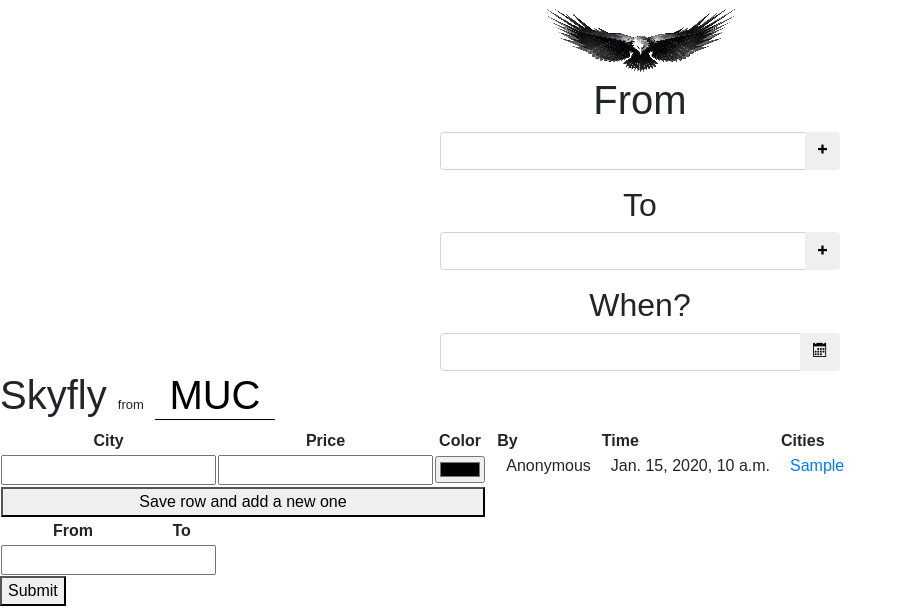
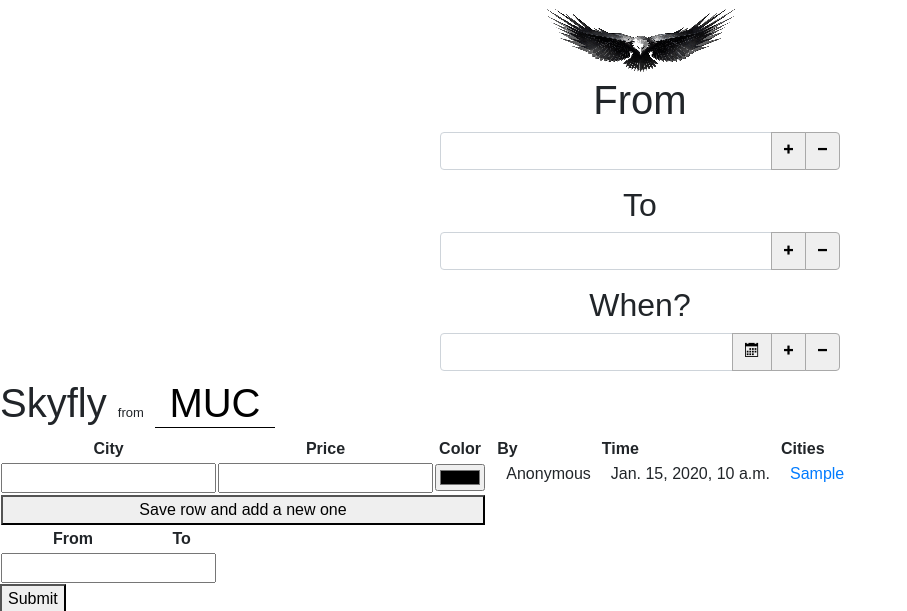
Before and after one commit to VictorMovileanu/WhereHoWhy, a Django app: template templates/skyfly/index.html in a window 1280 px wide. Shown: the top 611 px of the page, without its empty margins (0-907 px from the left). Run offline with Django 3.2, Linux system fonts and the light colour scheme; the template is opened without the code that fills it: most values are stand-ins (such as "Sample title", 1, 10 or a date in 2020); some libraries are stand-ins or nearby versions; some web fonts are replaced.

Commit message:
added plus and minus buttons functionality

```diff
--- a/static/css/skyfly.css
+++ b/static/css/skyfly.css
@@ -45,4 +45,5 @@
 .date-input button,
 .city-input button {
     font-size: 9px;
+    border: 1px solid darkgray;
 }
--- a/templates/skyfly/index.html
+++ b/templates/skyfly/index.html
@@ -11,24 +11,36 @@
         <div class="text-centered">
             <img src="{% static 'img/eagle.png' %}" alt=""> {# https://de.pngtree.com/freepng/eagle_1978481.html #}
             <h1>From</h1>
-            <div class="input-group city-input">
+            <div class="input-group__from-city">
+                <div class="input-group city-input mb-2">
                     <input type="text" class="form-control">
                     <div class="input-group-append">
-                    <button class="btn" type="submit"><span class="icon-plus"></span></button>
+                        <button class="btn btn__add" type="button"><span class="icon-plus"></span></button>
+                        <button class="btn btn__remove" type="submit"><span class="icon-minus"></span></button>
                     </div>
                 </div>
+            </div>
+
             <h2 class="mt-3">To</h2>
-            <div class="input-group city-input">
+            <div class="input-group__to-city">
+                <div class="input-group city-input mb-2">
                     <input type="text" class="form-control">
                     <div class="input-group-append">
-                    <button class="btn" type="submit"><span class="icon-plus"></span></button>
+                        <button class="btn btn__add" type="button"><span class="icon-plus"></span></button>
+                        <button class="btn btn__remove" type="submit"><span class="icon-minus"></span></button>
                     </div>
                 </div>
+            </div>
+
             <h2 class="mt-3">When?</h2>
-            <div class="input-group date-input">
+            <div class="input-group__date">
+                <div class="input-group date-input mb-2">
                     <input name="dates" type="text" class="form-control js-datepickerInput">
                     <div class="input-group-append">
                         <button class="btn js-datepicker" type="submit"><span class="icon-calendar" style="font-size: 14px"></span></button>
+                        <button class="btn btn__add" type="button"><span class="icon-plus"></span></button>
+                        <button class="btn btn__remove" type="submit"><span class="icon-minus"></span></button>
+                    </div>
                 </div>
             </div>
         </div>
@@ -115,6 +127,18 @@
            $(this).parents().prev('.js-datepickerInput').click()
         });
 
+        $('body').on('click', '.btn__add', function () {
+            const inputGroup = $(this).closest(".input-group");
+            inputGroup.clone().appendTo(inputGroup.parent())
+        });
+
+        $('body').on('click', '.btn__remove', function () {
+            const inputGroup = $(this).closest(".input-group");
+            if (inputGroup.parent().children('.input-group').length > 1) {
+                inputGroup.remove()
+            }
+        });
+
         $('input[name="dates"]').daterangepicker({
             locale: {
               format: 'DD/MM/YYYY'
```
Lines whose indentation alone changed are shown as unchanged.
